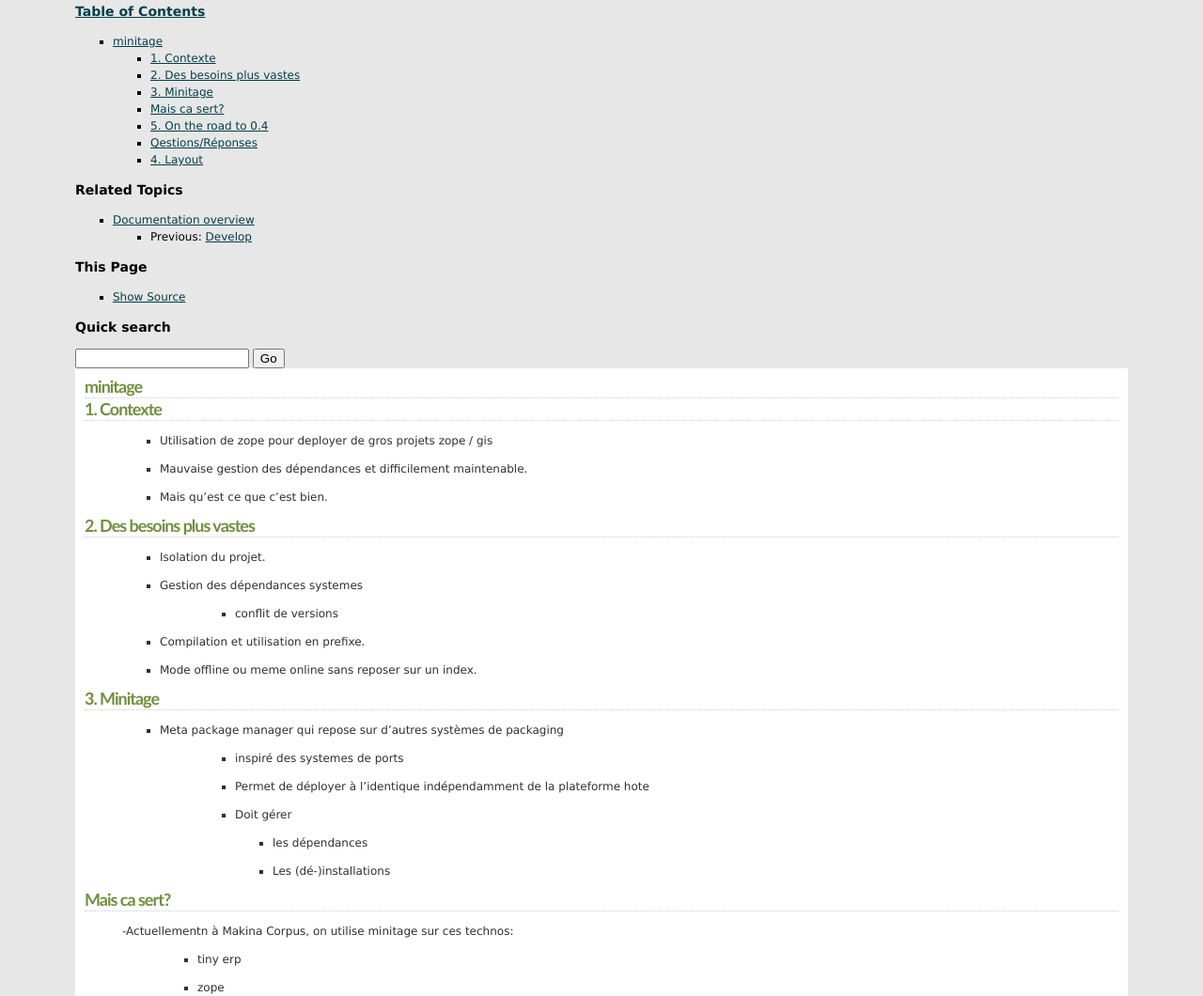
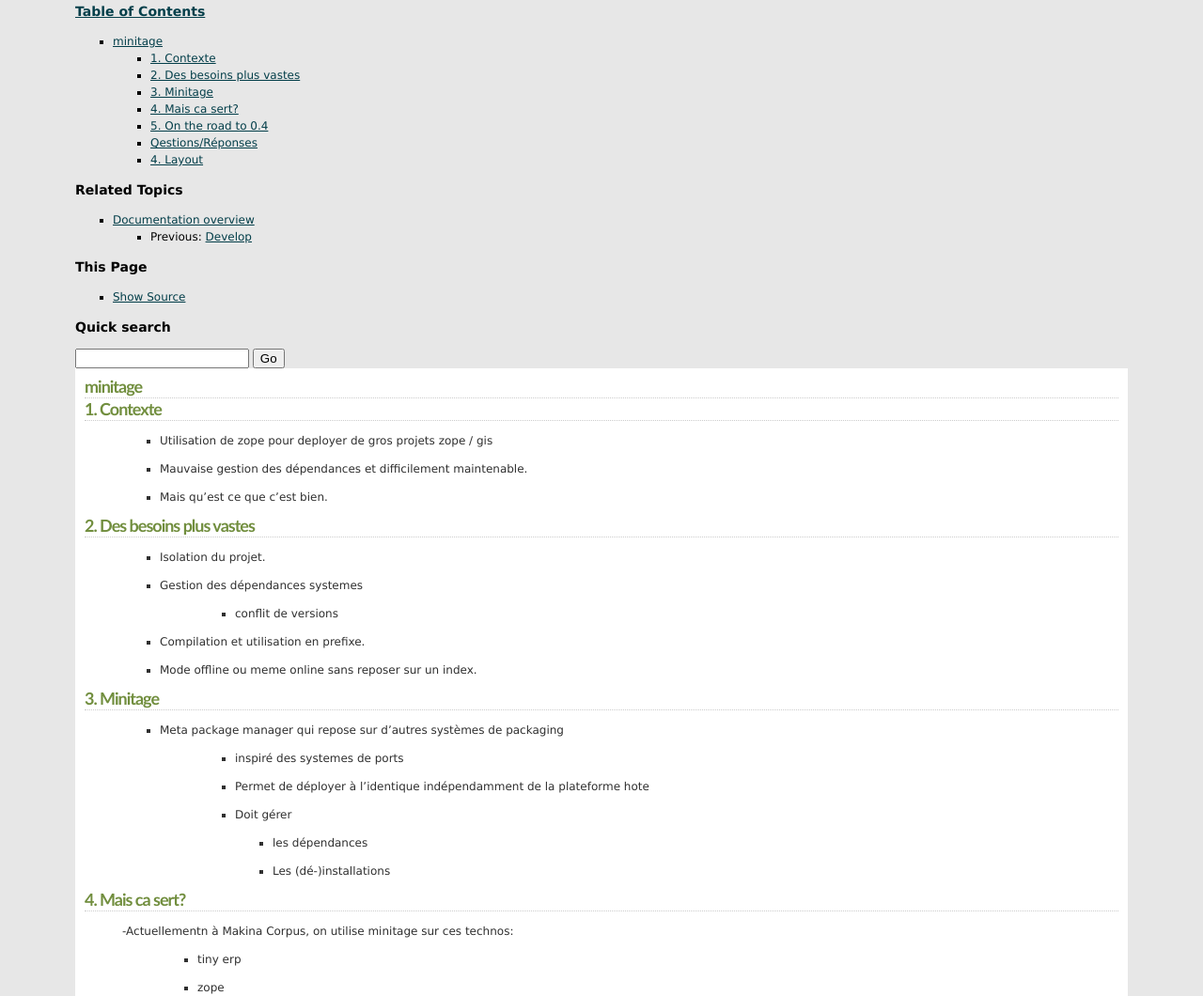
Before and after one commit to minitage/minitage.github.io, a Sphinx documentation site: the page built from source/pycon_2008.rst, in a window 1280 px wide. Shown: the part 154-1214 px from the top of the page at 94% size. Built offline with Sphinx 7.4.7, drawn with Linux system fonts in a browser that asks for light colours.

Commit message:
improvmement for the talk

```diff
--- a/source/pycon_2008.rst
+++ b/source/pycon_2008.rst
@@ -34,8 +34,8 @@
           - les dépendances
           - Les (dé-)installations
 
-Mais ca sert?
-=============
+4. Mais ca sert?
+================
 
     -Actuellementn à Makina Corpus, on utilise minitage sur ces technos:
 
```
